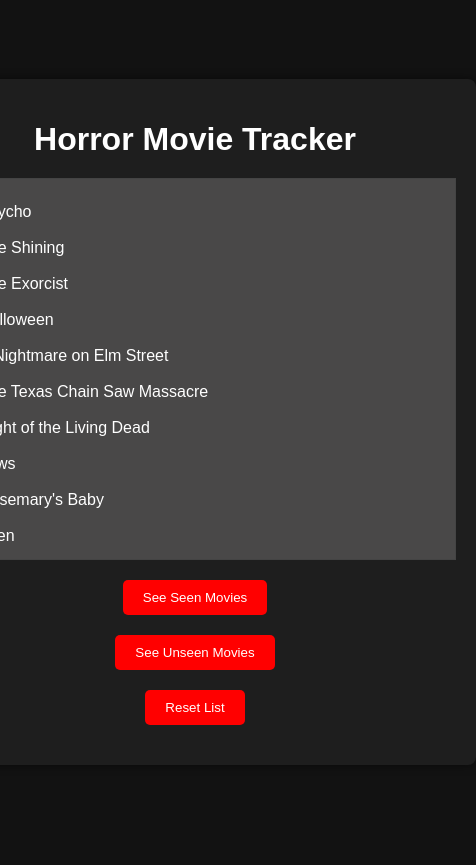
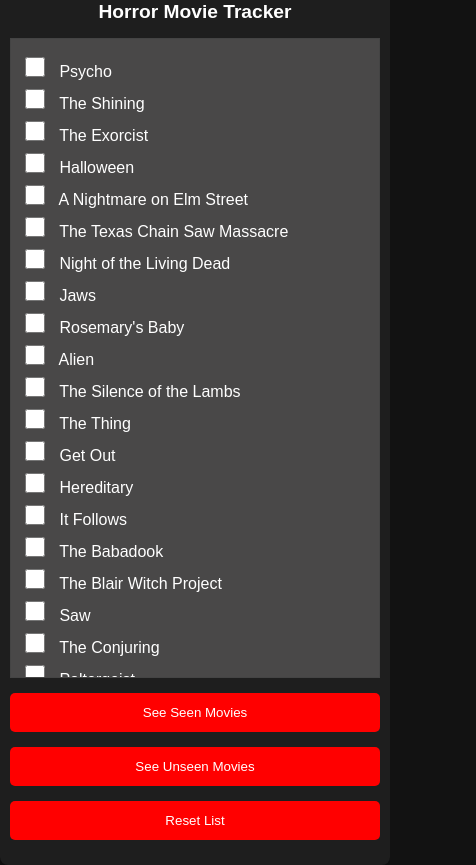
Before and after one commit to BenC00/horrormovielist, a plain HTML site: page index.html in a window 390 px wide. Shown: the whole page, 476 px wide, since content can reach past the window. Before the commit the page ends 844 px from the top, so only its background shows below. Drawn offline with Linux system fonts and the light colour scheme.

Commit message:
responsive design implements

```diff
--- a/styles.css
+++ b/styles.css
@@ -7,19 +7,25 @@ body {
     align-items: center;
     height: 100vh;
     margin: 0;
+
+    overflow: hidden; /* Prevent overflow */
+
 }
 
 .container {
     background: #1e1e1e;
-    padding: 20px;
+    padding: 15px;
     border-radius: 8px;
     box-shadow: 0 0 10px rgba(0, 0, 0, 0.5);
+    width: 600px; /* Constrain width */
+    overflow: hidden;
 }
 
 h1 {
     text-align: center;
-    margin-bottom: 20px;
+    margin-bottom: 15px;
     color: white;
+    font-size: 1.5rem; /* Adjusted for better visibility */
 }
 
 ul {
@@ -28,9 +34,21 @@ ul {
     margin: 0;
 }
 
+.movie-list {
+    max-height: 40rem;
+    width: 100%;
+    overflow-y: auto;
+    border: 1px solid #444;
+    padding: 10px;
+    margin-bottom: 15px;
+    background-color: #494848;
+    box-sizing: border-box;
+}
+
 li {
-    margin: 10px 0;
+    margin: 8px 0;
     color: white;
+    text-align: left;
 }
 
 .checked {
@@ -40,63 +58,66 @@ li {
 
 input[type="checkbox"] {
     margin-right: 10px;
-
+    width: 20px;
+    height: 20px;
+    accent-color: red;
 }
 
 button {
     display: block;
-    margin: 20px auto;
-    padding: 10px 20px;
+    margin: 15px auto;
+    padding: 10px 15px;
     background-color: red;
     border: none;
     color: #ffffff;
     border-radius: 5px;
     cursor: pointer;
     transition: background-color 0.1s ease;
+    width: 100%; /* Full-width button */
 }
 
 button:active {
     background-color: #121212;
 }
 
-.movie-list {
-    max-height: 360px; /* Set height for scrolling */
-    width: 500px;
-    overflow-y: auto; /* Enable vertical scrolling */
-    border: 1px solid #444;
-    padding: 10px;
-    margin-bottom: 20px;
-    background-color: #494848; /* Dark grey background */
-}
-
-label {
-    display: flex;
-    align-items: center;
-}
-
-input[type="checkbox"] {
-    margin-right: 10px;
-    width: 20px;
-    height: 20px;
-    accent-color: red; /* Change checkbox color to red */
-}
-
-input[type="checkbox"]:checked {
- /* Checkbox background when checked */
-    border: 2px solid red; /* Red border when checked */
-}
-
-input[type="checkbox"]:hover {
-    cursor: pointer; /* Change cursor on hover */
-}
-
 /* Scrollbar customization */
 .movie-list::-webkit-scrollbar {
-    width: 14px; /* Width of the scrollbar */
-    background-color: #2a2a2a; /* Black background color */
+    width: 14px;
+    background-color: #2a2a2a;
 }
 
 .movie-list::-webkit-scrollbar-thumb {
-    background-color: #121212; /* Grey scrollbar thumb color */
-    border-radius: 6px; /* Rounded corners */
+    background-color: #121212;
+    border-radius: 6px;
 }
+
+/* Media Queries for Responsiveness */
+@media (max-width: 844px) {
+    .container {
+        width: 95%;
+        padding: 10px;
+    }
+
+    button {
+        width: 100%;
+        padding: 12px;
+    }
+
+    h1 {
+        font-size: 1.5rem;
+    }
+
+    li {
+        margin: 5px 0;
+    }
+}
+
+@media (max-width: 400px) {
+    .container {
+        width: 98%;
+    }
+
+    h1 {
+        font-size: 1.2rem;
+    }
+}
```
